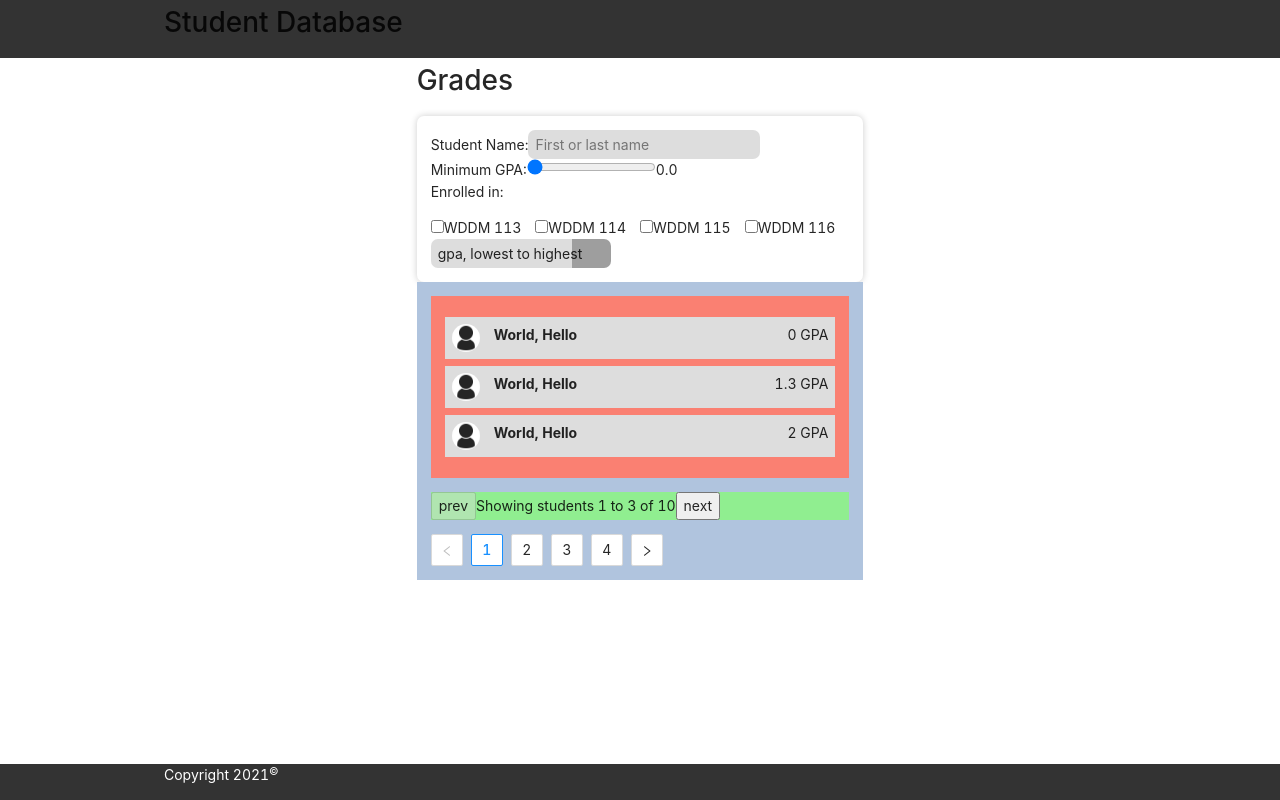
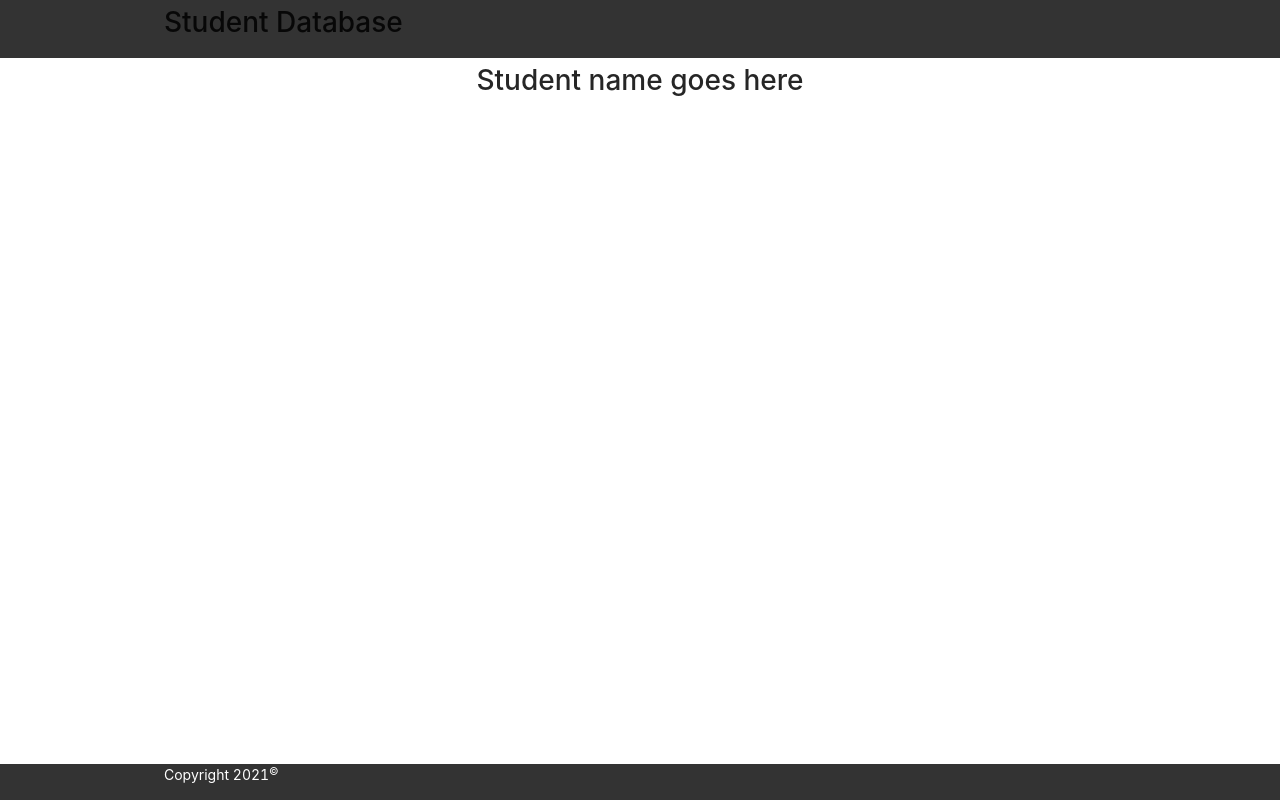
Before and after one commit to juneate/w21-react-student-db, a React app: page /student in a window 1280 px wide. Built offline with nearby package versions, Linux system fonts and the light colour scheme; grey boxes are pictures that could not be loaded.

Commit message:
Browser router for student page

```diff
--- a/package.json
+++ b/package.json
@@ -26,7 +26,9 @@
   },
   "dependencies": {
     "antd": "^4.16.6",
+    "material-design-icons": "^3.0.1",
     "react": "^17.0.2",
-    "react-dom": "^17.0.2"
+    "react-dom": "^17.0.2",
+    "react-router-dom": "^5.2.0"
   }
 }
--- a/src/App.js
+++ b/src/App.js
@@ -1,5 +1,8 @@
 import React from 'react'
+import { BrowserRouter as Router, Switch, Route } from 'react-router-dom'
+import 'material-design-icons/iconfont/material-icons.css'
 import Students from 'pages/Students'
+import Student from 'pages/Student'
 
 const App = () => {
 
@@ -69,9 +72,17 @@ const App = () => {
   ]
 
   // Generate one StudentRow per object above.
+  // <Students data={studentsAr} />
+  // <Student />
+
 
   return (
-    <Students data={studentsAr} />
+    <Router>
+      <Switch>
+        <Route exact path="/"><Students data={studentsAr} /></Route>
+        <Route path="/student"><Student /></Route>
+      </Switch>
+    </Router>
   )
 }
 
--- a/src/components/Image.js
+++ b/src/components/Image.js
@@ -5,9 +5,11 @@ const Image = ({src, alt, ...attr}) => {
 
   // State will hold the image url
   const [img, setImg] = useState(``)
+  //let img = null
 
   if (src) {
     import(`img/${src}`).then((image) => setImg(image.default))
+    //img = require(`img/${src}`).default
   }
 
   return (
--- a/src/components/SearchResults.js
+++ b/src/components/SearchResults.js
@@ -5,6 +5,7 @@ import 'antd/dist/antd.css'
 
 const SearchResults = ({result}) => {
 
+  // When the filters change, this value has to be updated if the filter results in less students than the page we're on
   const [currPage, setCurrPage] = useState(1)
   const pageSize = 3
 
@@ -43,12 +44,16 @@ const SearchResults = ({result}) => {
       </ul>
 
       <p id="numStudents" style={{backgroundColor: `lightgreen`}}>
-        <button onClick={()=> updatePage(currPage-1)} disabled={(currPage === 1 )?`disabled`:``}>prev</button>
+        <button onClick={()=> updatePage(currPage-1)} disabled={(currPage === 1 )?`disabled`:``}>
+          <span className="material-icons">navigate_before</span>
+        </button>
         Showing {(theStudents.length === 1) ? `student` : `students`} {startRow + 1} to {Math.min(endRow, result.length)} of {result.length}
-        <button onClick={()=> updatePage(currPage+1)} disabled={(currPage === totalPages )?`disabled`:``} >next</button>
+        <button onClick={()=> updatePage(currPage+1)} disabled={(currPage === totalPages )?`disabled`:``} >
+          <span className="material-icons">navigate_next</span>
+        </button>
       </p>
 
-      <Pagination defaultCurrent={currPage} total={result.length} defaultPageSize={pageSize} onChange={(page) => setCurrPage(page)} />
+      <Pagination current={currPage} total={result.length} defaultPageSize={pageSize} onChange={(page) => setCurrPage(page)} />
     </div>
   )
 }
--- a/src/components/StudentRow.js
+++ b/src/components/StudentRow.js
@@ -1,4 +1,5 @@
 import React from 'react'
+import {Link} from 'react-router-dom'
 import Image from 'components/Image'
 
 const StudentRow = ({data}) => {
@@ -8,7 +9,7 @@ const StudentRow = ({data}) => {
   return (
     <li className="student">
       <Image src={photo} alt={`${name.first} ${name.last}`} className="photo" width="32" height="32" />
-      <b>{name.last}, {name.first} {(name.pref) ? `(${name.pref})` : ``}</b>
+      <Link to="/student"><b>{name.last}, {name.first} {(name.pref) ? `(${name.pref})` : ``}</b></Link>
       <data value={gpa}>{gpa} GPA</data>
     </li>
   )
--- /dev/null
+++ b/src/pages/Student.js
@@ -0,0 +1,16 @@
+import React from 'react'
+import Layout from 'components/Layout'
+
+const Student = () => {
+  return (
+    <Layout>
+
+      <header>
+        <h1 className="heading">Student name goes here</h1>
+      </header>
+
+    </Layout>
+  )
+}
+
+export default Student
```
Also changed, not shown: 1 other file (tests, documents, lock files or other folders).
